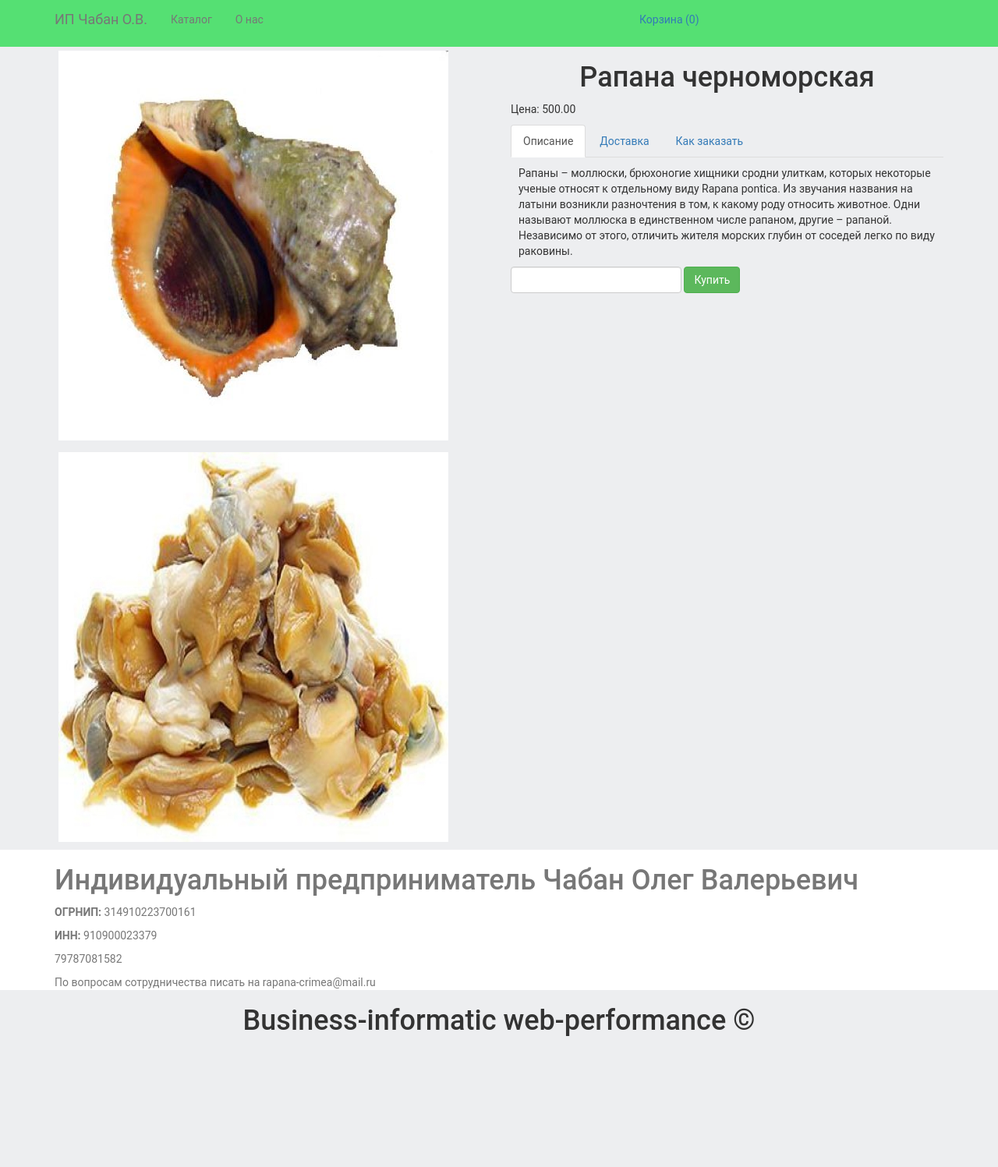
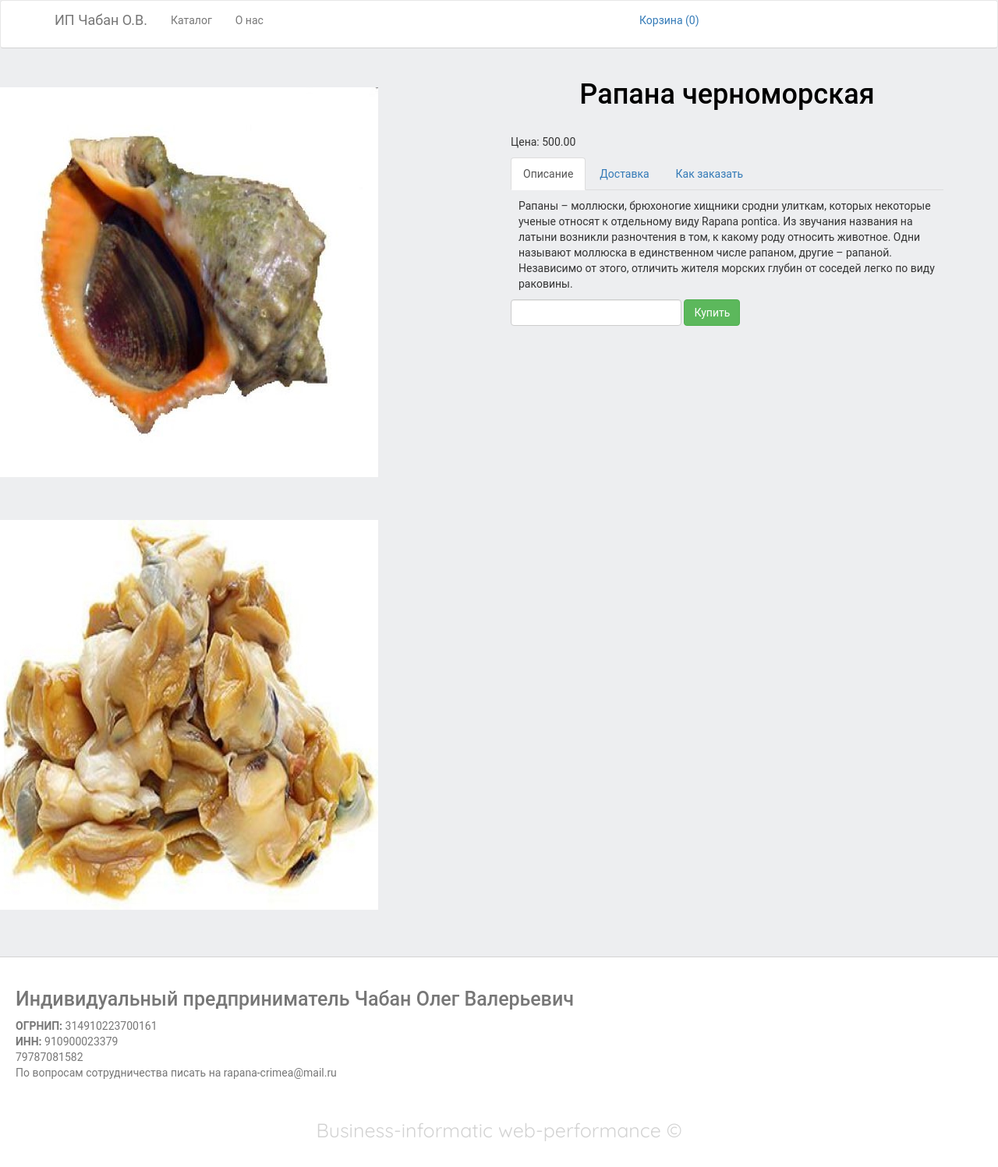
Before and after one commit to AlexeyChaban88/sea-prods, a Django app: page /product/1/ in a window 1280 px wide. Shown: the whole page at 78% size. Before the commit the page ends 1329 px from the top, so only its background shows below. Run offline with Django 3.2, Linux system fonts and the light colour scheme; data comes from the database, SQL or seed files in the repository; both versions use the stored data as it was after the commit; parts of the project's set-up code (start-up, migrations or seed data) failed here and were passed over; some libraries are stand-ins or nearby versions.

Commit message:
final changes

```diff
--- a/static/static_dev/css/style.css
+++ b/static/static_dev/css/style.css
@@ -1,3 +1,5 @@
+@import url('https://fonts.googleapis.com/css?family=Quicksand');
+
 html, body{
 
     height: 100%;
@@ -87,21 +89,30 @@ html, body{
 
 
 .product-item{
+    height: 400px;
+    width: 360px;
+    background-color: white;
+    border: 1px solid lightgrey;
+    position: relative;
+    padding: 25px 15px 25px 15px;
+    text-align: center;
+    margin-bottom: 10px;
+}
 
-    height: 360px;
+.product-item img {
+    margin-left: 66px;
+}
 
-    background-color: white;
+.product-image-item {
+    padding: 5px;
+    margin: 45px 0px 80px -90px;
+}
 
-    border: 1px solid lightgrey;
-
-    position: relative;
-
-    padding: 10px 0 10px 0;
-
+.label  {
     text-align: center;
-
-    margin-bottom: 10px;
-
+    margin-top: 45px;
+    margin-bottom: 20px;
+    color: black;
 }
 
 
@@ -121,43 +132,26 @@ html, body{
 
 
 .discount-container{
-
     position: absolute;
-
     top: 30%;
-
     background: #55e073;
-
     width: 30%;
-
     color: white;
-
     font-weight: 700;
-
     padding: 3px;
-
 }
 
 
 
 .section-delivery{
-
     height: 300px;
-
-    background-color: darkseagreen;
-
+    background-image: url("../img/1.jpg");
     text-align: center;
-
     color: white;
-
 }
 
-
-
 .product-image-item{
-
     padding: 5px;
-
     margin-bottom: 5px;
 
 }
@@ -165,65 +159,80 @@ html, body{
 
 
 .navbar-top{
-
     min-height: 10px;
-
     height: 20px;
-
     background-color: green;
-
     border: none;
-
     border-radius: 0;
-
 }
 
-
-
-.navbar-main{
-
-    background-color: #55e073;
-
-    border: none;
-
-    border-radius: 0;
-
+.navbar-main {
+    background-color: white;
+    border-bottom: 1px solid lightgray;
 }
 
 
 
 .basket-container{
-
     position: relative;
-
     width: 400px;
-
     padding: 15px 10px;
-
 }
 
-
-
 .basket-items{
-
     position: absolute;
-
-    top: 50px;
-
+    top: 60px;
     width: 100%;
-
-    background-color: #55e093;
-
+    background-color: white;
     z-index: 10;
-
     padding: 10px;
-
+    border: 1px solid lightgray;
+    border-radius: 10px;
 }
 
+.form-error{
+    color: red;
+}
 
+.info-content {
+    margin: 70px 0 120px 40px;
+}
 
-.form-error{
+.info-content h1 {
+    font-size: 30px;
+    margin-bottom: 44px;
+}
 
-    color: red;
+.info-content p {
+    margin: 0 0 60px;
+}
 
+.footer {
+    position: relative;
+    margin-top: -130px;
+    height: 270px;
+    clear: both;
+    background-color: white;
+    padding-top: 20px;
+    border-top: 1px solid lightgray;
 }
+
+.footer-content {
+    margin: 0px 20px 0px 20px;
+}
+
+.footer h1 {
+    font-size: 25px;
+}
+
+.footer p {
+    margin: 0 0 0;
+}
+
+.brand {
+    font-family: 'Quicksand', sans-serif;
+	color: lightgray;
+	padding-top: 30px;
+	font-size: 20px;
+	font-weight: 50px;
+}
--- a/static/static_dev/js/Scripts.js
+++ b/static/static_dev/js/Scripts.js
@@ -30,7 +30,7 @@ $(document).ready(function(){
                      console.log(data.products);
                      $('.basket-items ul').html("");
                      $.each(data.products, function(k, v){
-                        $('.basket-items ul').append('<li>'+ v.name+', ' + v.nmb + 'шт. ' + 'по ' + v.price_per_item + 'грн  ' +
+                        $('.basket-items ul').append('<li>'+ v.name+', ' + v.nmb + 'кг. ' + 'по ' + v.price_per_item + 'Руб  ' +
                             '<a class="delete-item" href="" data-product_id="'+v.id+'">x</a>'+
                             '</li>');
                      });
--- a/static/static_prod/js/Scripts.js
+++ b/static/static_prod/js/Scripts.js
@@ -30,7 +30,7 @@ $(document).ready(function(){
                      console.log(data.products);
                      $('.basket-items ul').html("");
                      $.each(data.products, function(k, v){
-                        $('.basket-items ul').append('<li>'+ v.name+', ' + v.nmb + 'шт. ' + 'по ' + v.price_per_item + 'грн  ' +
+                        $('.basket-items ul').append('<li>'+ v.name+', ' + v.nmb + 'кг. ' + 'по ' + v.price_per_item + 'Руб  ' +
                             '<a class="delete-item" href="" data-product_id="'+v.id+'">x</a>'+
                             '</li>');
                      });
--- a/templates/footer.html
+++ b/templates/footer.html
@@ -1,12 +1,14 @@
 <footer class="footer mt-auto py-3">
-  <div class="container">
+{#  <div class="container">#}
         <div class="footer-content">
             <h1 class="text-muted">Индивидуальный предприниматель Чабан Олег Валерьевич</h1>
             <p class="text-muted"><b>ОГРНИП:</b> 314910223700161</p>
             <p class="text-muted"><b>ИНН:</b> 910900023379</p>
             <p class="text-muted">79787081582</p>
             <p class="text-muted">По вопросам сотрудничества писать на rapana-crimea@mail.ru</p>
-            <h1 class="text-center">Business-informatic web-performance &#169</h1>
+            <div class="brand">
+                <h1 class="text-center">Business-informatic web-performance &#169</h1>
+            </div>
         </div>
   </div>
 </footer>
--- a/templates/landing/info.html
+++ b/templates/landing/info.html
@@ -2,10 +2,10 @@
 {% load static %}
 
 {% block content %}
-    <div class="text-center">
-        <h1>Информация о предприятии</h1>
-    </div>
     <div class="info-content">
+        <div class="text-center">
+            <h1>Информация о предприятии</h1>
+        </div>
         <h1>С чего все начиналось</h1>
         <p>Наше предприятие начинает свою историю с 1994 года. Поначало мы специализировались только на добыче рапаны водолазным способом.
         <br>Именно таким способом можно находить наиболее крупную рапану, на которая представляет интерес для крупных компаний, занимающихся поставкой морепродуктов в бары и рестораны.
--- a/templates/products/product.html
+++ b/templates/products/product.html
@@ -13,9 +13,11 @@
                 {% endfor %}
             </div>
             <div class="col-lg-6">
-                <h1 class="text-center">
-                    {{ product.name }}
-                </h1>
+                <div class="label">
+                    <h1 class="text-center">
+                        {{ product.name }}
+                    </h1>
+                </div>
                 <div class="">
                     <p>
                         Цена: {{ product.price }}
```
Also changed, not shown: static/static_prod/css/style.css (+71 -62 lines), db.sqlite3.
